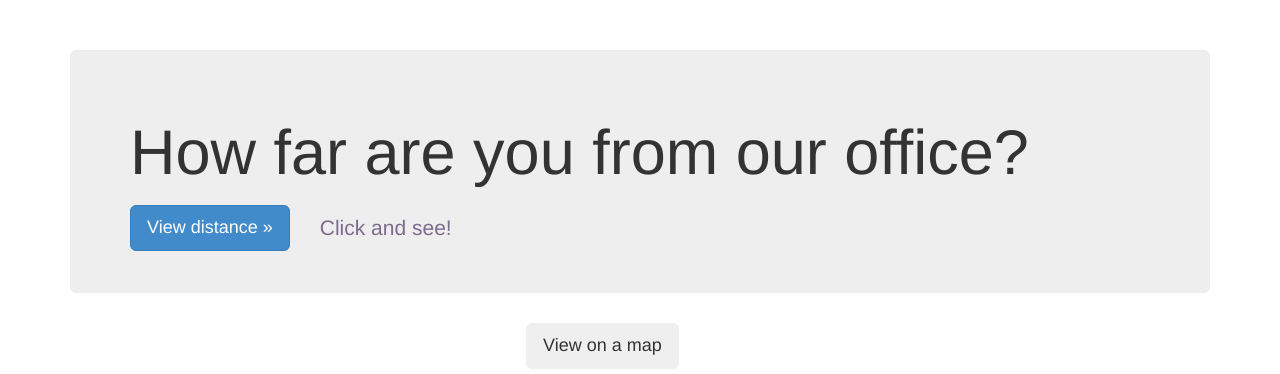
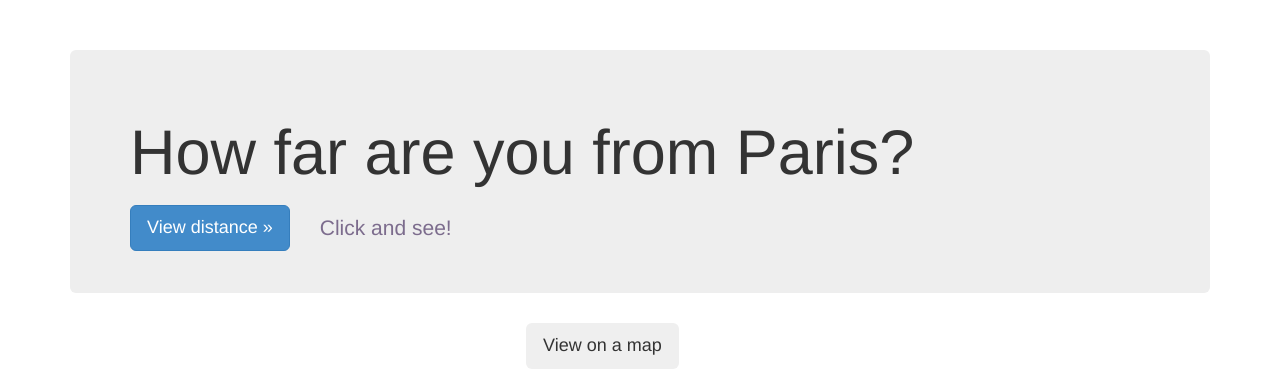
Before and after one commit to Eleonore9/Geolocation, a Flask app: page / in a window 1280 px wide. Shown: the part 87-461 px from the top of the page. Run offline with Flask 2, Linux system fonts and the light colour scheme; some libraries are stand-ins or nearby versions.

Commit message:
changing the project (temporarily) to distance to Paris

```diff
--- a/static/js/geocoding.js
+++ b/static/js/geocoding.js
@@ -43,7 +43,7 @@
 		};
 		var locations = [
 			['You are here', latitude, longitude],
-			['Our office', 51.521328, -0.109799]
+			['La plus belle ville du monde!', 48.856614, 2.352222]
 		];
 		var map = new google.maps.Map(document.getElementById("map"), myOptions);
 		var infowindow = new google.maps.InfoWindow();
--- a/templates/index.html
+++ b/templates/index.html
@@ -21,7 +21,7 @@
 		</div>
 
 		<div class="jumbotron">
-	        	<h1>How far are you from our office?</h1>
+	        	<h1>How far are you from Paris?</h1>
 
 			<p>
 	              		<a class="btn btn-lg btn-primary" role="button">
--- a/test_geocoding.py
+++ b/test_geocoding.py
@@ -2,8 +2,8 @@
 import sys
 
 #Global variables
-#Location of Migreat office
-OFFICE_LOCATION = (51.521328,-0.109799)
+#Coordinates for Paris
+PARIS = (48.856614,2.352222)
 #Conversion rate from degrees to radians
 DEGREES_TO_RADIANS = math.pi/180.0
 #Conversion rate to get the distance in kilometers
@@ -48,4 +48,4 @@
     return arc * EARTH_RADIUS_IN_KM
 
 if __name__ == '__main__':
-	distance_on_unit_sphere(float(sys.argv[1]), float(sys.argv[2]), OFFICE_LOCATION[0], OFFICE_LOCATION[1])
+	distance_on_unit_sphere(float(sys.argv[1]), float(sys.argv[2]), PARIS[0], PARIS[1])
```
